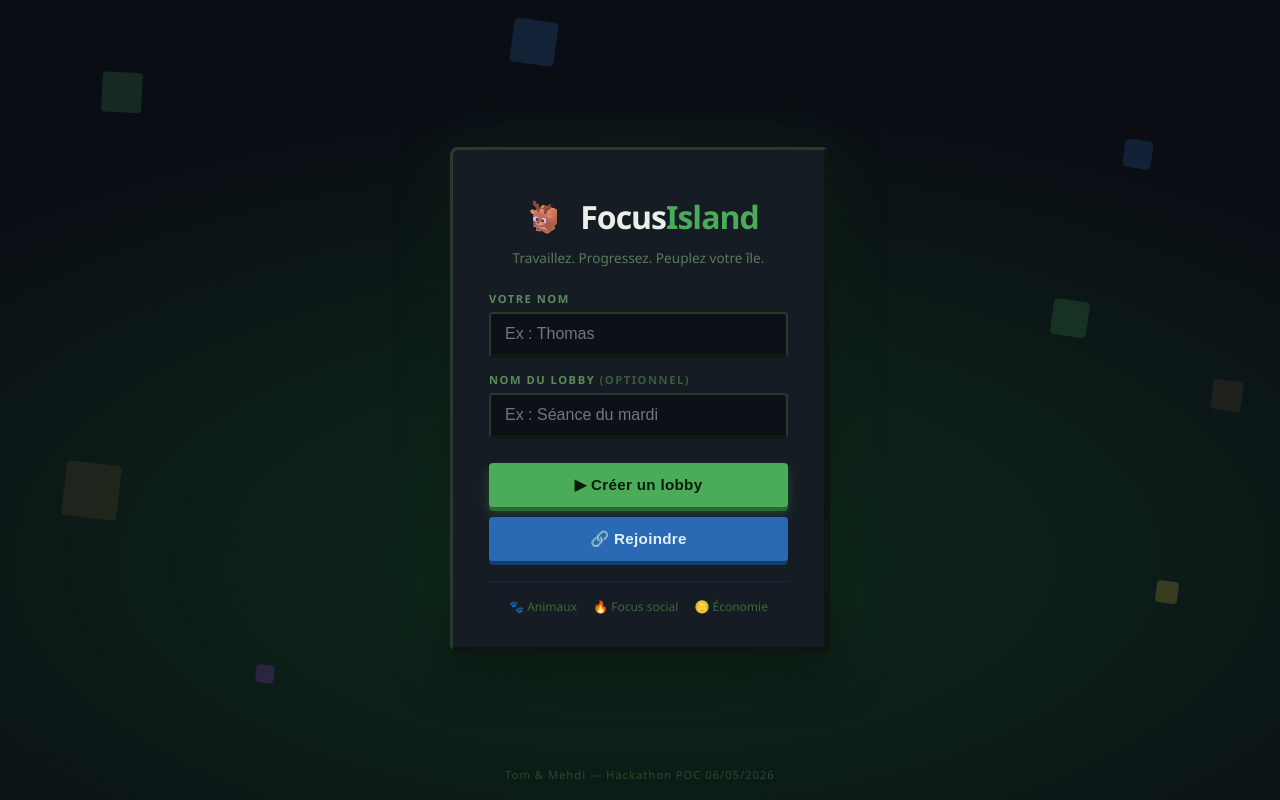
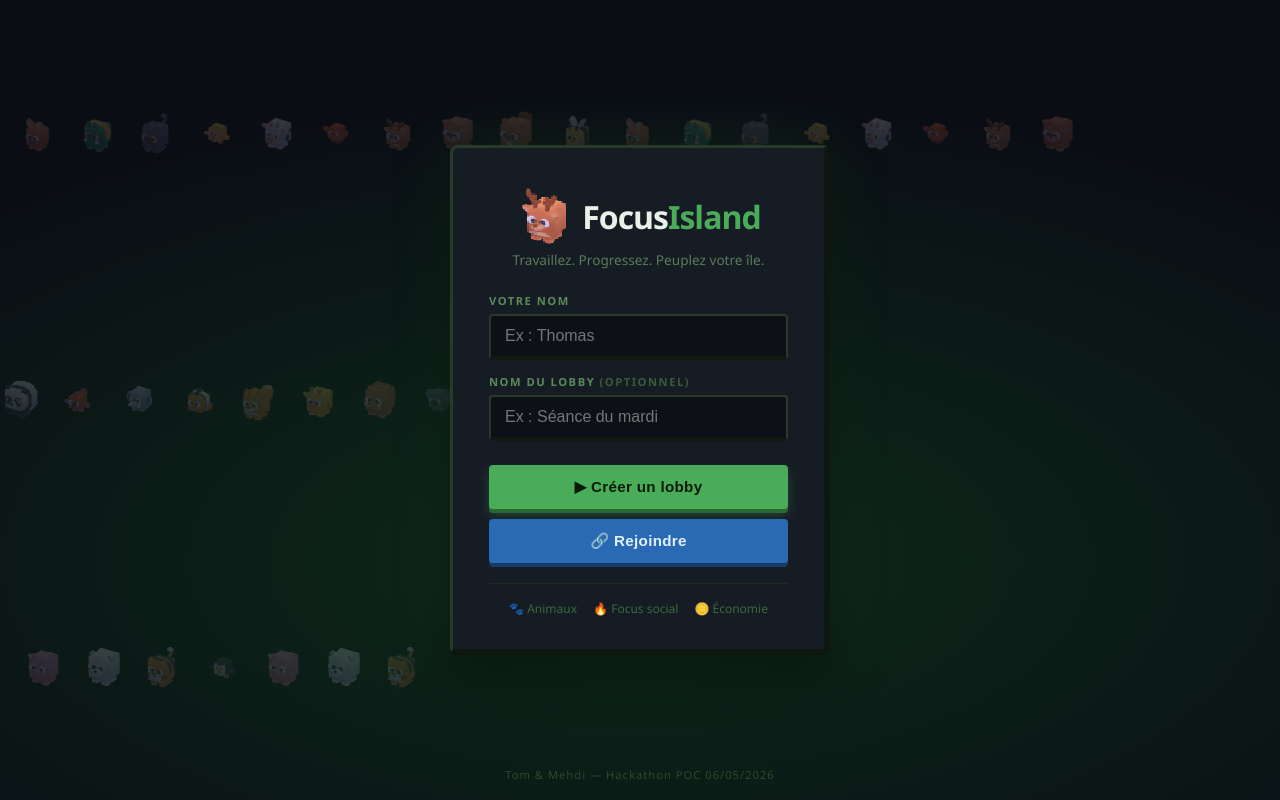
Before and after one commit to Tooom123/POCathon, a React (Vite) app in the folder client/: page / in a window 1280 px wide. Built offline with nearby package versions, Linux system fonts and the light colour scheme; no server answers.

Commit message:
Lobby: cropped deer logo, animal banner background, footer

```diff
--- a/client/src/components/Lobby.tsx
+++ b/client/src/components/Lobby.tsx
@@ -15,16 +15,11 @@ export default function Lobby() {
 
   return (
     <div className="lobby">
-      {/* Floating cubes decoration */}
-      <div className="lobby-cubes" aria-hidden>
-        {[...Array(8)].map((_, i) => (
-          <div key={i} className={`lobby-cube lobby-cube--${i}`} />
-        ))}
-      </div>
+      <AnimalBanners />
 
       <div className="lobby-card">
         <div className="lobby-logo">
-          <img src="/previews/animals/animal-deer.png" alt="deer" className="lobby-logo-img" />
+          <img src="/previews/animals/animal-deer-cropped.png" alt="deer" className="lobby-logo-img" />
           <h1 className="lobby-title">Focus<span className="lobby-title-accent">Island</span></h1>
         </div>
         <p className="lobby-sub">Travaillez. Progressez. Peuplez votre île.</p>
@@ -98,3 +93,41 @@ export default function Lobby() {
     </div>
   );
 }
+
+const ALL_ANIMALS = [
+  'beaver','bee','bunny','caterpillar','cat','chick','cow','crab',
+  'deer','dog','elephant','fish','fox','giraffe','hog','koala',
+  'lion','monkey','panda','parrot','penguin','pig','polar','tiger',
+];
+
+const ROW_SIZE = 10;
+const ROWS = [
+  ALL_ANIMALS.slice(0, ROW_SIZE),
+  ALL_ANIMALS.slice(ROW_SIZE, ROW_SIZE * 2),
+  ALL_ANIMALS.slice(ROW_SIZE * 2),
+];
+
+function AnimalBanners() {
+  return (
+    <div className="lobby-banners" aria-hidden>
+      {ROWS.map((row, i) => {
+        const doubled = [...row, ...row];
+        const reverse = i % 2 === 1;
+        return (
+          <div key={i} className={`lobby-banner lobby-banner--${reverse ? 'rtl' : 'ltr'}`}>
+            <div className="lobby-banner-track">
+              {doubled.map((id, j) => (
+                <img
+                  key={j}
+                  src={`/previews/animals/animal-${id}.png`}
+                  alt={id}
+                  className="lobby-banner-img"
+                />
+              ))}
+            </div>
+          </div>
+        );
+      })}
+    </div>
+  );
+}
--- a/client/src/index.css
+++ b/client/src/index.css
@@ -20,26 +20,51 @@ body {
   overflow: hidden;
 }
 
-/* Floating cube decorations */
-.lobby-cubes { position: absolute; inset: 0; pointer-events: none; }
-.lobby-cube {
+/* Animal banner decorations */
+.lobby-banners {
   position: absolute;
-  border-radius: 4px;
+  inset: 0;
+  pointer-events: none;
+  display: flex;
+  flex-direction: column;
+  justify-content: space-around;
+  overflow: hidden;
   opacity: 0.18;
-  animation: cubefloat 6s ease-in-out infinite;
 }
-.lobby-cube--0  { width:40px;  height:40px;  background:#4aac58; top:10%; left:8%;   animation-delay:0s;    animation-duration:7s;  }
-.lobby-cube--1  { width:28px;  height:28px;  background:#3a7fd4; top:20%; right:10%; animation-delay:1.2s;  animation-duration:9s;  }
-.lobby-cube--2  { width:55px;  height:55px;  background:#7a5535; top:60%; left:5%;   animation-delay:0.4s;  animation-duration:8s;  }
-.lobby-cube--3  { width:22px;  height:22px;  background:#ffcc44; top:75%; right:8%;  animation-delay:2s;    animation-duration:6s;  }
-.lobby-cube--4  { width:36px;  height:36px;  background:#4aac58; top:40%; right:15%; animation-delay:0.8s;  animation-duration:10s; }
-.lobby-cube--5  { width:18px;  height:18px;  background:#aa44ff; top:85%; left:20%;  animation-delay:3s;    animation-duration:7.5s;}
-.lobby-cube--6  { width:44px;  height:44px;  background:#3a7fd4; top:5%;  left:40%;  animation-delay:1.5s;  animation-duration:8.5s;}
-.lobby-cube--7  { width:30px;  height:30px;  background:#7a5535; top:50%; right:3%;  animation-delay:0.2s;  animation-duration:9.5s;}
 
-@keyframes cubefloat {
-  0%, 100% { transform: translateY(0) rotate(0deg); }
-  50%       { transform: translateY(-20px) rotate(8deg); }
+.lobby-banner {
+  width: 100%;
+  overflow: hidden;
+}
+
+.lobby-banner-track {
+  display: flex;
+  gap: 8px;
+  width: max-content;
+}
+
+.lobby-banner--ltr .lobby-banner-track {
+  animation: banner-ltr 30s linear infinite;
+}
+.lobby-banner--rtl .lobby-banner-track {
+  animation: banner-rtl 30s linear infinite;
+}
+
+.lobby-banner-img {
+  width: 52px;
+  height: 52px;
+  object-fit: contain;
+  image-rendering: pixelated;
+  flex-shrink: 0;
+}
+
+@keyframes banner-ltr {
+  0%   { transform: translateX(0); }
+  100% { transform: translateX(-50%); }
+}
+@keyframes banner-rtl {
+  0%   { transform: translateX(-50%); }
+  100% { transform: translateX(0); }
 }
 
 /* Card */
@@ -63,7 +88,7 @@ body {
   gap: 10px;
   margin-bottom: 6px;
 }
-.lobby-logo-img { width: 52px; height: 52px; object-fit: contain; image-rendering: pixelated; }
+.lobby-logo-img { width: 56px; height: 56px; object-fit: contain; image-rendering: pixelated; }
 .lobby-title {
   font-size: 2rem;
   font-weight: 800;
```
Also changed, not shown: client/public/previews/animals/animal-deer-cropped.png (added).
